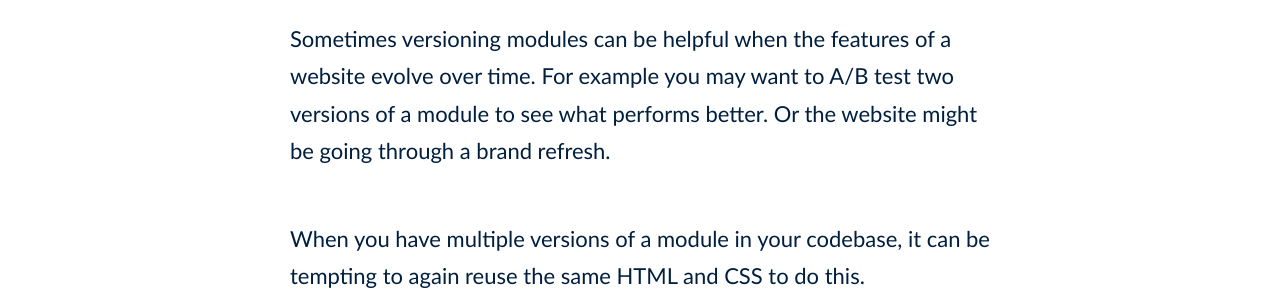
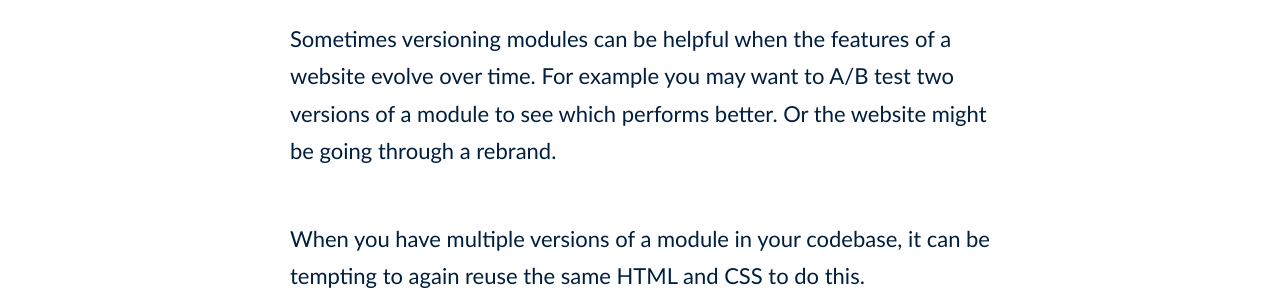
Before and after one commit to adamsilver/maintainablecss.com-jekyll, a Jekyll site: the page built from _chapters/09-versioning.md, in a window 1280 px wide. Shown: the part 211-506 px from the top of the page. Built offline with Jekyll 4.4.1, drawn with Linux system fonts in a browser that asks for light colours.

Commit message:
update versioning

```diff
--- a/_chapters/09-versioning.md
+++ b/_chapters/09-versioning.md
@@ -6,7 +6,7 @@ permalink: /chapters/versioning/
 description: Learn how MaintainableCSS makes it really easy to upgrade and AB test modules for rapidly evolving websites.
 ---
 
-Sometimes versioning modules can be helpful when the features of a website evolve over time. For example you may want to A/B test two versions of a module to see what performs better. Or the website might be going through a brand refresh.
+Sometimes versioning modules can be helpful when the features of a website evolve over time. For example you may want to A/B test two versions of a module to see which performs better. Or the website might be going through a rebrand.
 
 When you have multiple versions of a module in your codebase, it can be tempting to again reuse the same HTML and CSS to do this. *MaintainableCSS* again dictates that you duplicate and provide a unique name to aid maintainability.
 
```
